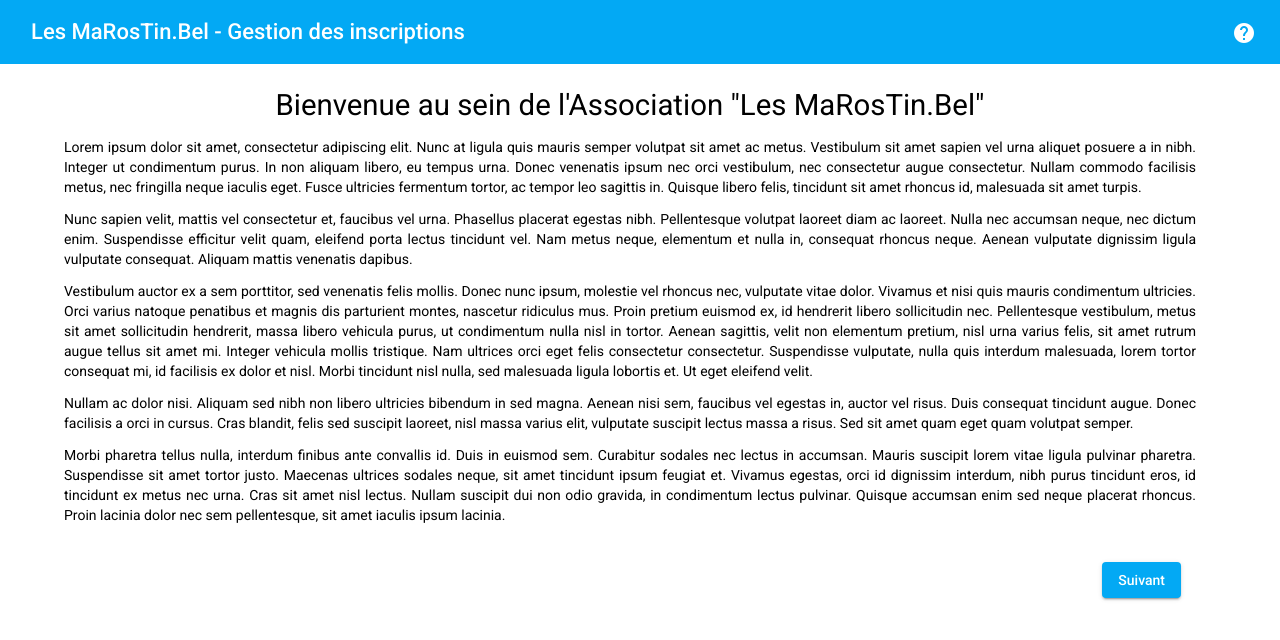
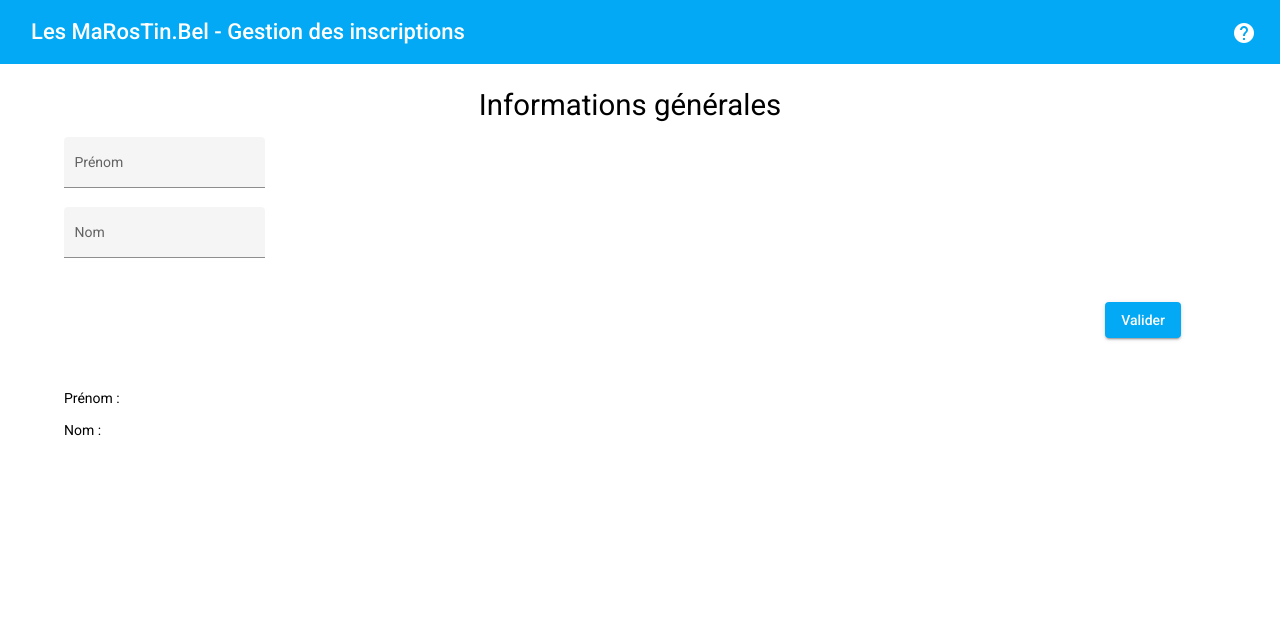
Before and after one commit to Slebatman/lmrtb_inscription, an Angular app: page /external/personal-information in a window 1280 px wide. Shown: the top 640 px of the page. Built offline with nearby package versions, Linux system fonts and the light colour scheme.

Commit message:
[ADD] First et surname

```diff
--- a/src/app/app-routing.module.ts
+++ b/src/app/app-routing.module.ts
@@ -1,11 +1,12 @@
 import { NgModule } from '@angular/core';
 import { RouterModule, Routes } from '@angular/router';
+import { PersonalInformationComponent } from './external-user/personal-information/personal-information.component';
 import { WelcomeComponent } from './external-user/welcome/welcome.component';
 
 const routes: Routes = [
   // External user
   { path : 'external/welcome', component : WelcomeComponent},
-  { path : 'external/personal-information', component : WelcomeComponent},
+  { path : 'external/personal-information', component : PersonalInformationComponent},
 ];
 
 @NgModule({
--- a/src/app/app.module.ts
+++ b/src/app/app.module.ts
@@ -9,14 +9,18 @@ import { ServiceWorkerModule } from '@angular/service-worker';
 import { environment } from '../environments/environment';
 
 import { FirstnameComponent } from './form-input/firstname/firstname.component';
+import { SurnameComponent } from './form-input/surname/surname.component';
 import { WelcomeComponent } from './external-user/welcome/welcome.component';
+import { PersonalInformationComponent } from './external-user/personal-information/personal-information.component';
 
 @NgModule({
   declarations: [
     AppComponent,
     WelcomeComponent,
     ToolbarComponent,
-    FirstnameComponent
+    FirstnameComponent,
+    SurnameComponent,
+    PersonalInformationComponent
   ],
   imports: [
     BrowserModule,
--- /dev/null
+++ b/src/app/external-user/personal-information/personal-information.component.css
@@ -0,0 +1,26 @@
+/* Main section */
+#personalInformationSection {
+    display: flex;
+    flex-wrap: wrap;
+    flex-direction: column;
+    justify-content: flex-start;
+    align-items: flex-start;
+
+    padding-right: 20px;
+    text-align: justify;
+}
+
+/* Title */
+h1 {
+    font-size: 2.1em;
+    text-align: center;
+    align-self: center;
+}
+
+/* Button next */
+#submit {
+    margin-top: 25px;
+    margin-bottom: 50px;
+    margin-right: 15px;
+    align-self: flex-end;
+}
--- /dev/null
+++ b/src/app/external-user/personal-information/personal-information.component.html
@@ -0,0 +1,17 @@
+<div id="personalInformationSection">
+    <!--Title -->
+    <h1>Informations générales</h1>
+
+    <!-- Firstname -->
+    <app-firstname (firstnameEvent)="getFirstname($event)"></app-firstname>
+
+    <!-- Surname -->
+    <app-surname (surnameEvent)="getSurname($event)"></app-surname>
+
+    <!-- Button -->
+    <button mat-raised-button color="primary" (click)="submit()" id="submit">Valider</button>
+
+    <!-- Test only-->
+    <p>Prénom : {{firstname}}</p>
+    <p>Nom : {{surname}}</p>
+</div>
--- /dev/null
+++ b/src/app/external-user/personal-information/personal-information.component.ts
@@ -0,0 +1,35 @@
+import { Component, OnInit } from '@angular/core';
+
+@Component({
+  selector: 'app-personal-information',
+  templateUrl: './personal-information.component.html',
+  styleUrls: ['./personal-information.component.css']
+})
+export class PersonalInformationComponent implements OnInit {
+
+  // Empty
+  firstname : string = '';
+  surname : string = '';
+
+  // Constructor
+  constructor() { }
+
+  // OnInit
+  ngOnInit(): void {
+  }
+
+  // Retrive FIRSTNAME from child
+  getFirstname(firstname : string) {
+    this.firstname = firstname;
+  }
+
+  // Retrive FIRSTNAME from child
+  getSurname(surname : string) {
+    this.surname = surname;
+  }
+
+  // Submit()
+  submit() {
+  }
+
+}
--- a/src/app/form-input/firstname/firstname.component.html
+++ b/src/app/form-input/firstname/firstname.component.html
@@ -1 +1,4 @@
-<p>firstname works!</p>
+<mat-form-field appearance="fill">
+    <mat-label>Prénom</mat-label>
+    <input matInput #firstname placeholder="Ex : Antoine" (change)="updateFirstName(firstname.value)">
+</mat-form-field>
--- a/src/app/form-input/firstname/firstname.component.ts
+++ b/src/app/form-input/firstname/firstname.component.ts
@@ -1,15 +1,22 @@
-import { Component, OnInit } from '@angular/core';
+import { Component, EventEmitter, OnInit, Output } from '@angular/core';
+import { FormBuilder, FormControl, FormGroup } from '@angular/forms';
 
 @Component({
   selector: 'app-firstname',
   templateUrl: './firstname.component.html',
   styleUrls: ['./firstname.component.css']
 })
-export class FirstnameComponent implements OnInit {
+export class FirstnameComponent {
 
+  // Output data
+  @Output() firstnameEvent = new EventEmitter<string>();
+
+  // Constructor
   constructor() { }
 
-  ngOnInit(): void {
+  // Send data to father
+  updateFirstName(value: string) {
+    this.firstnameEvent.emit(value);
   }
 
 }
--- /dev/null
+++ b/src/app/form-input/surname/surname.component.html
@@ -0,0 +1,4 @@
+<mat-form-field appearance="fill">
+    <mat-label>Nom</mat-label>
+    <input matInput #surname placeholder="Ex : Baetslé" (change)="updateSurname(surname.value)">
+</mat-form-field>
--- /dev/null
+++ b/src/app/form-input/surname/surname.component.ts
@@ -0,0 +1,22 @@
+import { Component, EventEmitter, OnInit, Output } from '@angular/core';
+import { FormBuilder, FormControl, FormGroup } from '@angular/forms';
+
+@Component({
+  selector: 'app-surname',
+  templateUrl: './surname.component.html',
+  styleUrls: ['./surname.component.css']
+})
+export class SurnameComponent {
+
+  // Output data
+  @Output() surnameEvent = new EventEmitter<string>();
+
+  // Constructor
+  constructor() { }
+
+  // Send data to father
+  updateSurname(value: string) {
+    this.surnameEvent.emit(value);
+  }
+
+}
```
Also changed, not shown: src/app/form-input/surname/surname.component.css (added), 2 other files (tests, documents, lock files or other folders).
